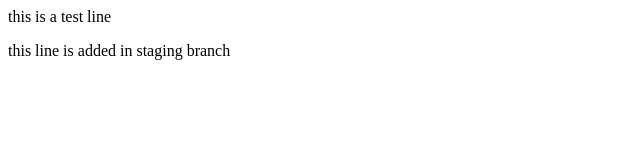
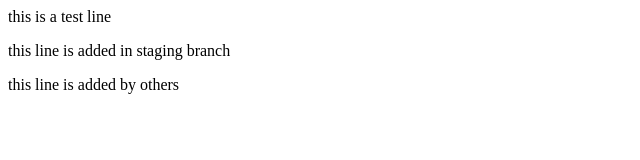
Before and after one commit to anjumnr99/main-staging-practice, a plain HTML site: page index.html in a window 1280 px wide. Shown: the whole page, without its empty margins (0-640 px from the left). Drawn offline with Linux system fonts and the light colour scheme.

Commit message:
line added in index

```diff
--- a/index.html
+++ b/index.html
@@ -1,3 +1,4 @@
 <p>this is a test line</p>
 <p>this line is added in staging branch
 </p>
+<p>this line is added by others</p>
```
